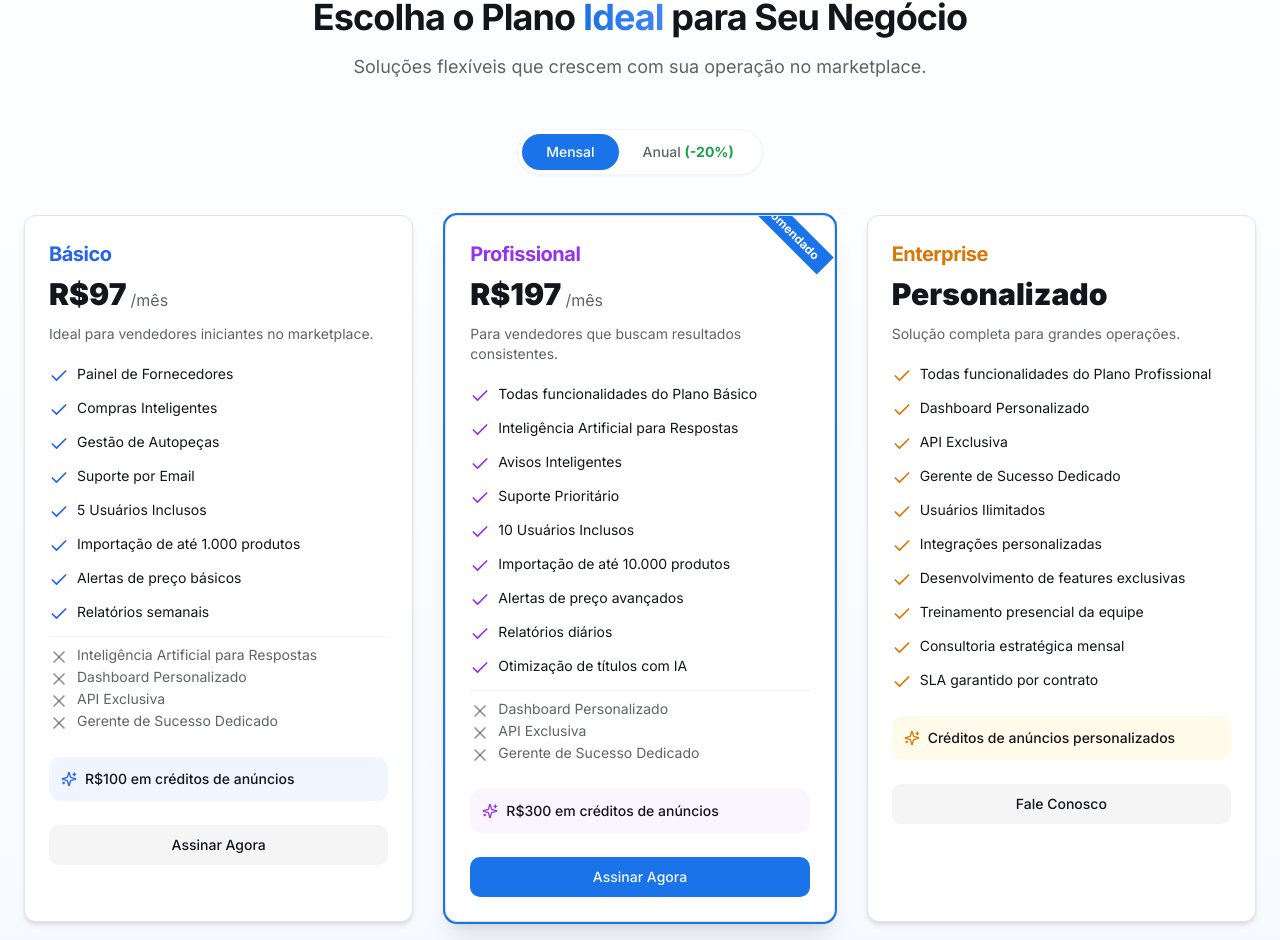
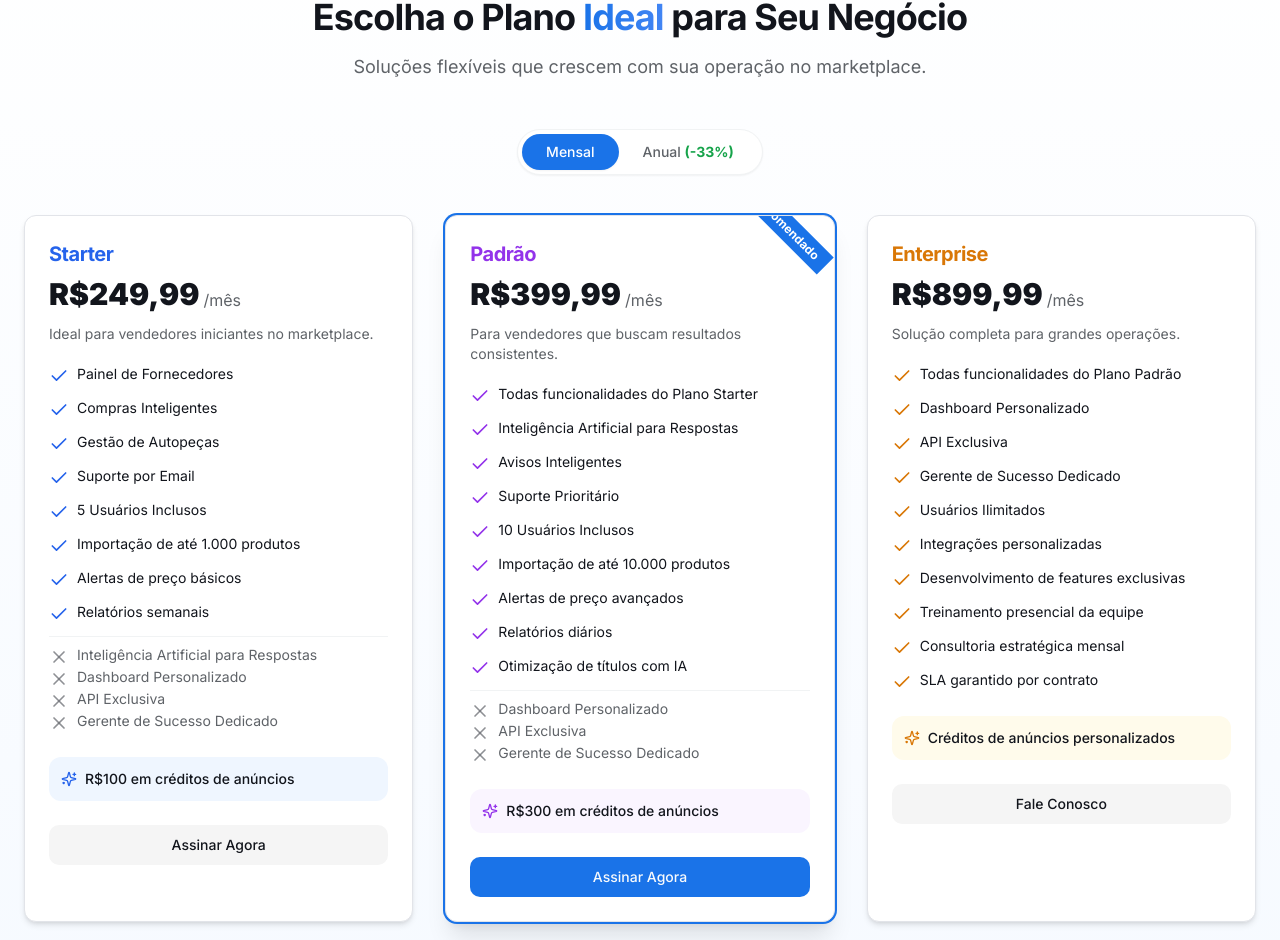
Before and after one commit to neon-ventura/dataflow-essence, a React (Vite) app: page / in a window 1280 px wide. Shown: the part 4610-5550 px from the top of the page. Built offline with nearby package versions, Linux system fonts and the light colour scheme.

Commit message:
Update pricing plans
Update the pricing plans with the new prices for each plan (Starter, Padrão, Enterprise) in the PricingPlans component.

```diff
--- a/src/components/pricing/PricingPlans.tsx
+++ b/src/components/pricing/PricingPlans.tsx
@@ -1,4 +1,3 @@
-
 import React, { useState } from 'react';
 import { motion } from 'framer-motion';
 import { Check, CircleDollarSign, Sparkles, X, HelpCircle, Plus, ChevronUp, ChevronDown } from 'lucide-react';
@@ -8,8 +7,9 @@ import { cn } from '@/lib/utils';
 const plans = [
   {
     id: 'basic',
-    name: 'Básico',
-    price: 'R$97',
+    name: 'Starter',
+    price: 'R$249,99',
+    yearlyPrice: 'R$167,49',
     description: 'Ideal para vendedores iniciantes no marketplace.',
     features: [
       'Painel de Fornecedores',
@@ -34,11 +34,12 @@ const plans = [
   },
   {
     id: 'pro',
-    name: 'Profissional',
-    price: 'R$197',
+    name: 'Padrão',
+    price: 'R$399,99',
+    yearlyPrice: 'R$267,99',
     description: 'Para vendedores que buscam resultados consistentes.',
     features: [
-      'Todas funcionalidades do Plano Básico',
+      'Todas funcionalidades do Plano Starter',
       'Inteligência Artificial para Respostas',
       'Avisos Inteligentes',
       'Suporte Prioritário',
@@ -61,10 +62,11 @@ const plans = [
   {
     id: 'enterprise',
     name: 'Enterprise',
-    price: 'Personalizado',
+    price: 'R$899,99',
+    yearlyPrice: 'R$602,99',
     description: 'Solução completa para grandes operações.',
     features: [
-      'Todas funcionalidades do Plano Profissional',
+      'Todas funcionalidades do Plano Padrão',
       'Dashboard Personalizado',
       'API Exclusiva',
       'Gerente de Sucesso Dedicado',
@@ -173,7 +175,7 @@ const PricingPlans = () => {
                   : "text-neutral-dark hover:text-primary-blue"
               )}
             >
-              Anual <span className="text-green-600 font-bold">(-20%)</span>
+              Anual <span className="text-green-600 font-bold">(-33%)</span>
             </button>
           </div>
         </div>
@@ -202,17 +204,17 @@ const PricingPlans = () => {
                 <h3 className={cn("text-xl font-bold mb-2", plan.color)}>{plan.name}</h3>
                 <div className="flex items-end gap-1 mb-3">
                   <span className="text-3xl font-extrabold">
-                    {activeTab === 'year' && plan.id !== 'enterprise'
-                      ? plan.price.replace('R$', 'R$') + '/mês'
+                    {activeTab === 'year' && plan.yearlyPrice
+                      ? plan.yearlyPrice
                       : plan.price}
                   </span>
-                  {plan.id !== 'enterprise' && activeTab === 'month' && <span className="text-neutral-dark">/mês</span>}
+                  <span className="text-neutral-dark">/mês</span>
                 </div>
                 <p className="text-neutral-dark text-sm mb-4">{plan.description}</p>
 
-                {activeTab === 'year' && plan.id !== 'enterprise' && (
+                {activeTab === 'year' && (
                   <div className="bg-green-50 text-green-700 text-xs font-medium rounded-md px-3 py-1 inline-block mb-3">
-                    Economia de {plan.id === 'basic' ? 'R$232' : 'R$472'} por ano
+                    Economia de {plan.id === 'basic' ? 'R$989,88' : plan.id === 'pro' ? 'R$1.583,88' : 'R$3.563,88'} por ano
                   </div>
                 )}
               </div>
```
